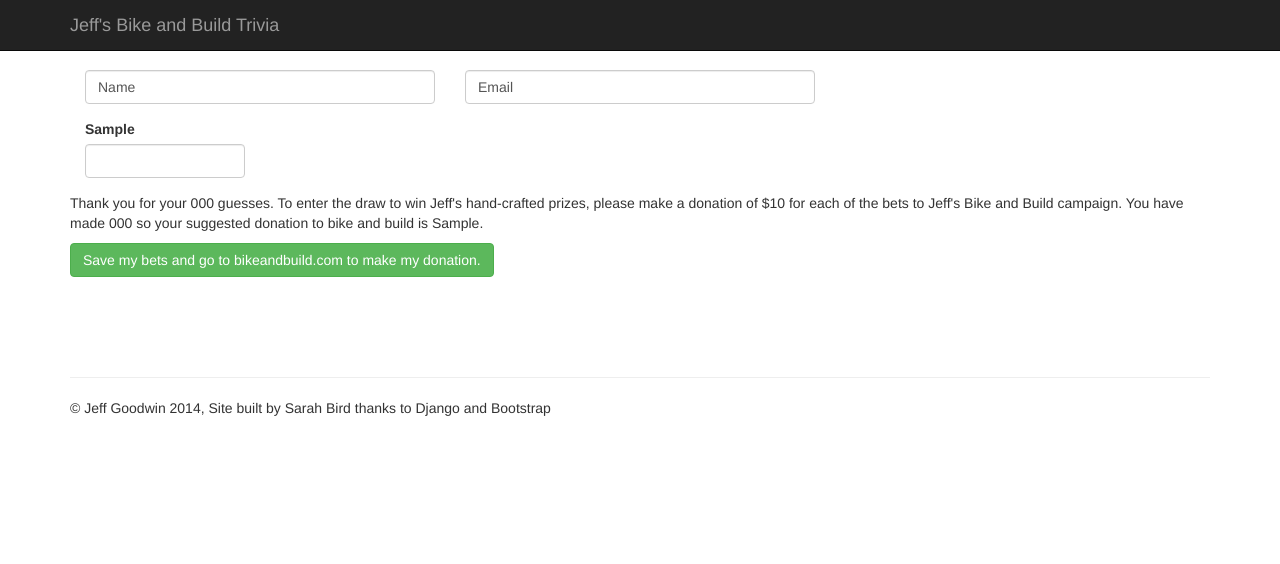
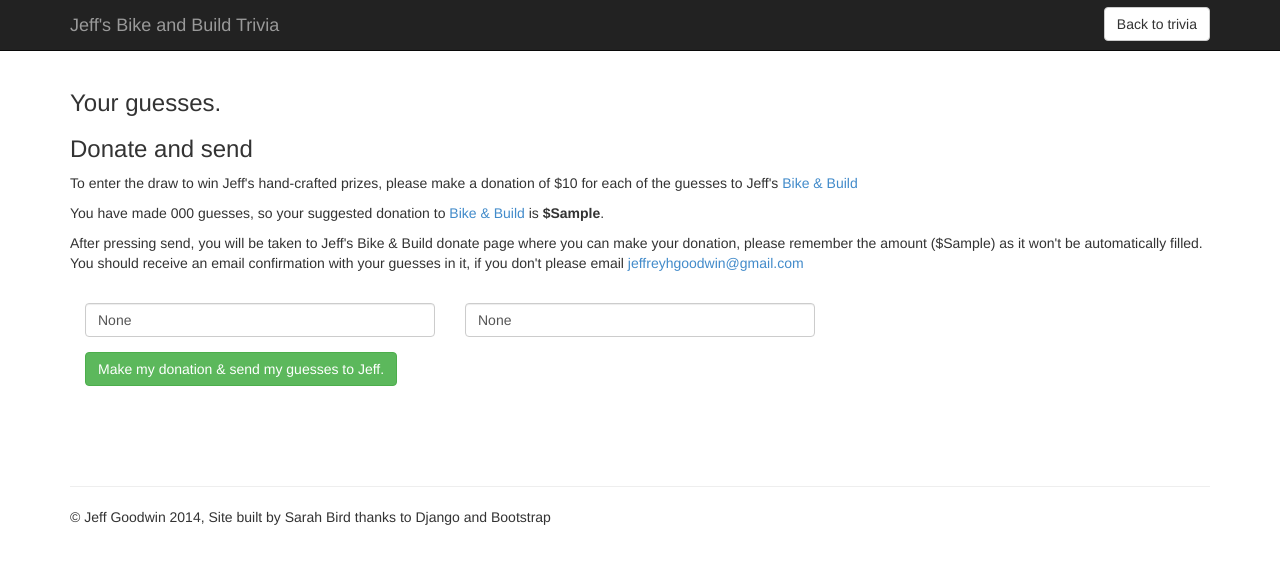
Before and after one commit to birdsarah/jeff_bikeandbuild_trivia, a Django app: template trivia/templates/trivia/trivia_checkout.html in a window 1280 px wide. Shown: the top 564 px of the page. Run offline with Django 3.2, Linux system fonts and the light colour scheme; tables that the repository leaves empty hold one stand-in row (values such as "Sample post"); the template is opened without the code that fills it: values that come from a table or form of the project are taken from there, most other values are stand-ins (such as "Sample title", 1, 10 or a date in 2020); parts of the project's set-up code (start-up, migrations or seed data) failed here and were passed over; some libraries are stand-ins or nearby versions.

Commit message:
Get decimals better validated and improve checkout page

```diff
--- a/templates/base.html
+++ b/templates/base.html
@@ -9,10 +9,6 @@
         <meta name="viewport" content="width=device-width">
 
         <link rel="stylesheet" href="{% static "trivia/stylesheets/main.css" %}">
-        {% if DEBUG %}
-        <!--<script type="text/javascript"
-src="http://cssrefresh.frebsite.nl/js/cssrefresh.js"></script>-->
-        {% endif %}
         <script src="{% static "js/vendor/modernizr-2.6.2.min.js" %}"></script>
     </head>
     <body>
--- a/trivia/templates/trivia/trivia_checkout.html
+++ b/trivia/templates/trivia/trivia_checkout.html
@@ -1,26 +1,41 @@
 {% extends "base.html" %}
 {% load guesses %}
 
+{% block navbutton %}
+<a href="{% url 'home' %}" class="btn btn-default">Back to trivia</a>
+{% endblock %}
+
 {% block content %}
-<form role="form" class="form" action="." method="post">{% csrf_token %}
+<h3>Your guesses.</h3>
+{% for trivia in object_list %}
+{% if trivia|get_guess:request.session %}
+    <p>{{trivia.trivia}} <strong>{{ trivia|get_guess:request.session }}</strong></p>
+{% endif %}
+{% endfor %}
+<h3>Donate and send</h3>
+<p>To enter the draw to win Jeff's hand-crafted prizes, please make a
+    donation of $10 for each of the guesses to Jeff's <a href="http://bikeandbuild.org/rider/7212">Bike & Build</a></p
+<p>You have made {{ number_of_guesses|default:"xxx" }} guesses, so your suggested
+    donation to <a href="http://bikeandbuild.org/rider/7212">Bike & Build</a> is <b>${{ suggested_donation|default:"xxx" }}</b>.</p>
+<p>After pressing send, you will be taken to Jeff's Bike & Build donate page where you can make your
+donation, please remember the amount (${{ suggested_donation|default:"xxx"}}) as it won't be automatically filled.
+You should receive an email confirmation with your guesses in it, if you don't please email
+    <a href="mailto:jeffreyhgoodwin@gmail.com">jeffreyhgoodwin@gmail.com</a></p>
+<br />
+<form role="form" class="form" action="" method="post">{% csrf_token %}
     <div class="form-group clearfix">
-        <div class="col-xs-4"><input class="form-control" name="name" value="Name"></div>
-        <div class="col-xs-4"><input class="form-control" name="email" value="Email"></div>
+        <div class="col-xs-4{% if form.name.errors %} has-error{% endif %}">
+            <input class="form-control" name="name" placeholder="Name (required)" value="{{ form.name.value }}">
+            {% if form.name.errors %}<span class="help-inline text-danger">{{ form.name.errors.as_text }}</span>{% endif %}
+        </div>
+        <div class="col-xs-4{% if form.email.errors %} has-error{% endif %}">
+            <input class="form-control" type="email" name="email" placeholder="Email (required)" value={{ form.email.value }}>
+            {% if form.email.errors %}<span class="help-inline text-danger">{{ form.email.errors.as_text }}</span>{% endif %}
+        </div>
     </div>
-        {% for trivia in object_list %}
-        <div class="form-group clearfix">
-            <div class="col-xs-12">
-            <label class="control-label" for="trivia-{{ trivia.id }}">{{trivia.trivia}}</label>
-            </div>
-            <div class="col-xs-2">
-            <input class="form-control" name="trivia-{{ trivia.id }}" value="{{ trivia|get_guess:request.session }}" type="number">
-            </div>
-        </div>
-        {% endfor %}
-    <p>Thank you for your {{ number_of_guesses }} guesses. To enter the draw to win Jeff's hand-crafted prizes,
-    please make a donation of $10 for each of the bets to Jeff's Bike and Build campaign. You have
-    made {{ number_of_guesses }} so your suggested donation to bike and build is {{ suggested_donation }}.</p>
-    <input type="submit" class="btn btn-success" value="Save my bets and go to bikeandbuild.com to make my donation."/>
+    <div class="col-xs-12">
+        <input type="submit" class="btn btn-success" value="Make my donation & send my guesses to Jeff."/>
+    </div>
 </form>
 <div class="clearfix"></div>
 <br />
--- a/trivia/templates/trivia/trivia_list.html
+++ b/trivia/templates/trivia/trivia_list.html
@@ -26,7 +26,7 @@
         </dl>
         <p class="question">{{trivia.trivia}}</p>
         <div class="input-group pull-right">
-            <input name="trivia-{{ trivia.id }}" value="{{ trivia|get_guess:request.session }}" type="number" class="form-control">
+            <input name="trivia-{{ trivia.id }}" value="{{ trivia|get_guess:request.session }}" type="number" class="form-control" pattern="[0-9]+([,\.][0-9]+)?" title="Please enter a number" placeholder="Enter a number">
             <span class="input-group-btn">
                 <button type="submit" class="btn btn-success">Save</button>
             </span>
--- a/trivia/views.py
+++ b/trivia/views.py
@@ -1,6 +1,7 @@
+from django.contrib import messages
+from django import forms
 from django.views.generic import ListView
 from django.views.generic.edit import FormView
-from django.contrib import messages
 from models import Trivia
 
 
@@ -11,12 +12,42 @@ class TriviaList(ListView):
         guesses = request.POST.copy()
         guesses.pop('csrfmiddlewaretoken')
         # Add all the guesses into the session so they persist
+        request.session.clear()
         for key, value in guesses.iteritems():
-            request.session[key] = value
-        messages.add_message(request, messages.SUCCESS, 'Guesses saved')
+            if value:
+                request.session[key] = value
+        number_of_guesses = len(request.session.items())
+        messages.add_message(request, messages.SUCCESS, str(number_of_guesses) + ' guesses saved')
         return super(TriviaList, self).get(request, *args, **kwargs)
+
+
+class TriviaCheckoutForm(forms.Form):
+    name = forms.CharField(max_length=100)
+    email = forms.EmailField()
 
 
 class TriviaCheckout(ListView, FormView):
     model = Trivia
     template_name = 'trivia/trivia_checkout.html'
+    form_class = TriviaCheckoutForm
+    success_url = 'http://www.bikeandbuild.org/cms/component/option,\
+        com_wrapper/Itemid,118/?item_name_1=7212'
+
+    def dispatch(self, request, *args, **kwargs):
+        self.session_keys = request.session.items()
+        return super(TriviaCheckout, self).dispatch(request, *args, **kwargs)
+
+    def get_context_data(self, **kwargs):
+        context = super(TriviaCheckout, self).get_context_data(**kwargs)
+        number_of_guesses = len(self.session_keys)
+        suggested_donation = number_of_guesses * 10
+        context.update({
+            'number_of_guesses': number_of_guesses,
+            'suggested_donation': suggested_donation,
+        })
+        return context
+
+    def post(self, request, *args, **kwargs):
+        # Needed if form is invalid
+        self.object_list = self.get_queryset()
+        return super(TriviaCheckout, self).post(request, *args, **kwargs)
```
